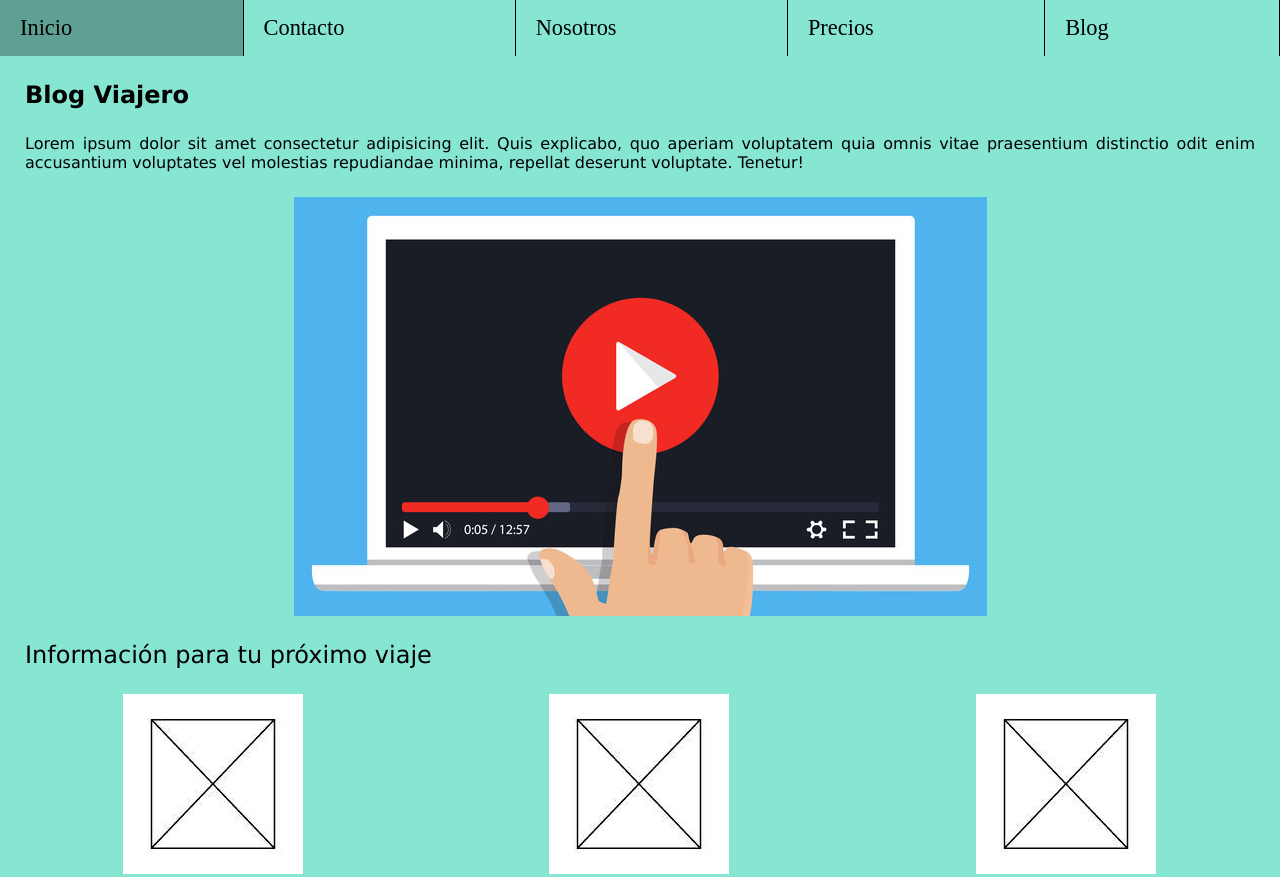
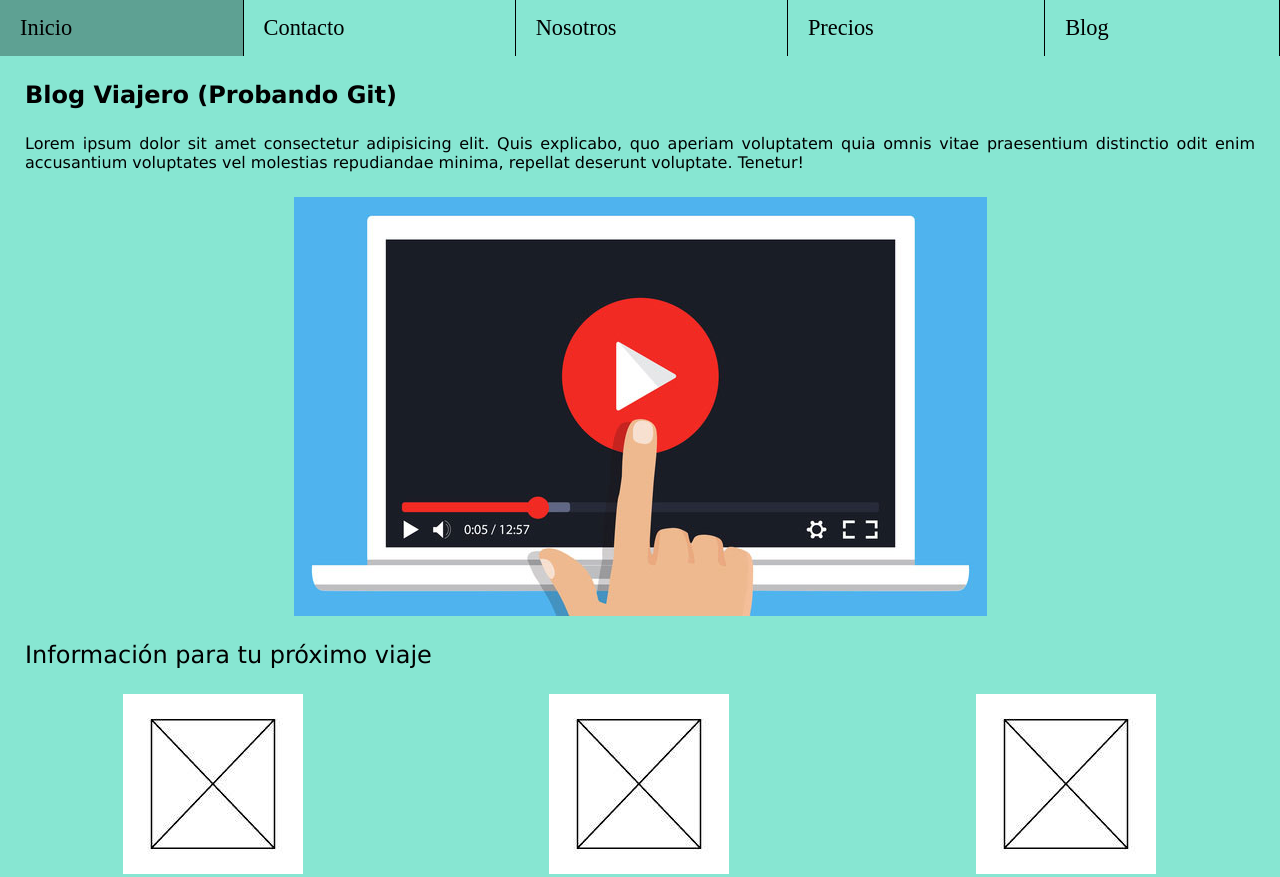
Before and after one commit to Underground198/mi_repositorio, a plain HTML site: page secciones/blog.html in a window 1280 px wide. Shown: the top 877 px of the page. Drawn offline with Linux system fonts and the light colour scheme.

Commit message:
modificacion titulo blog

```diff
--- a/secciones/blog.html
+++ b/secciones/blog.html
@@ -24,7 +24,7 @@
         </nav>
     </header>
 
-    <h1>Blog Viajero</h1>
+    <h1>Blog Viajero (Probando Git)</h1>
 
     <p>Lorem ipsum dolor sit amet consectetur adipisicing elit. Quis explicabo, quo aperiam voluptatem quia omnis vitae praesentium distinctio odit enim accusantium voluptates vel molestias repudiandae minima, repellat deserunt voluptate. Tenetur!</p>
 
```
